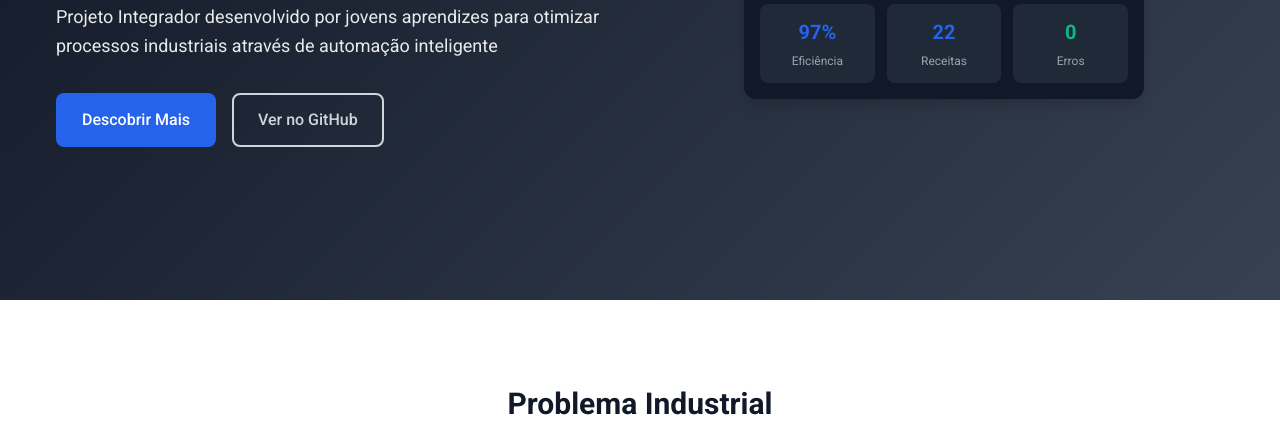
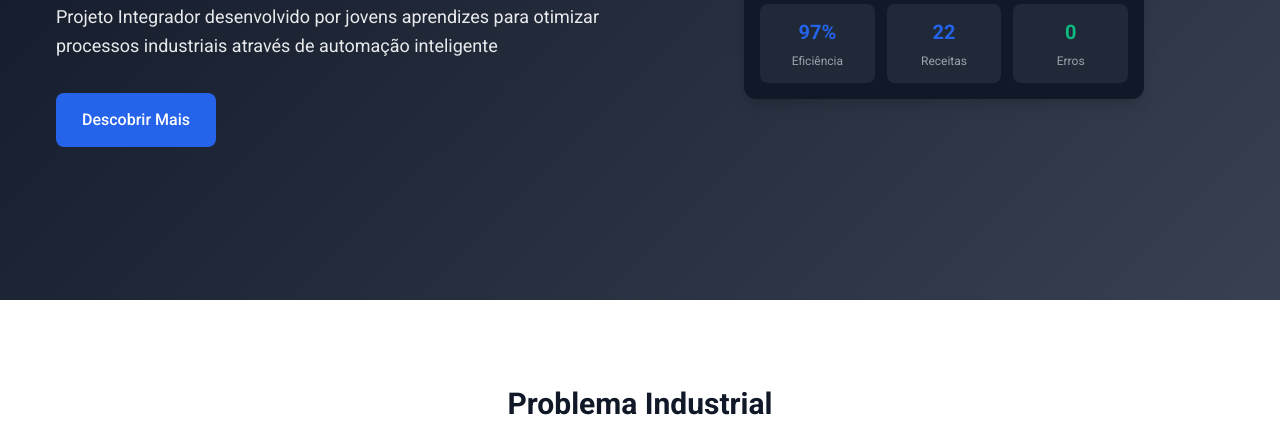
Before and after one commit to kronembergersenai/PI_RECEITAS, a plain HTML site: page index.html in a window 1280 px wide. Shown: the part 357-798 px from the top of the page. Drawn offline with Linux system fonts and the light colour scheme.

Commit message:
Update index.html

```diff
--- a/index.html
+++ b/index.html
@@ -240,8 +240,7 @@
                     <p>Projeto Integrador desenvolvido por jovens aprendizes para otimizar processos industriais através de automação inteligente</p>
                     <div class="hero-buttons">
                         <a href="#problema" class="btn btn-primary">Descobrir Mais</a>
-                        <a href="#" class="btn btn-secondary" target="_blank">Ver no GitHub</a>
-                    </div>
+                                            </div>
                 </div>
                 <div class="hero-visual">
                     <div class="dashboard-preview">
```
